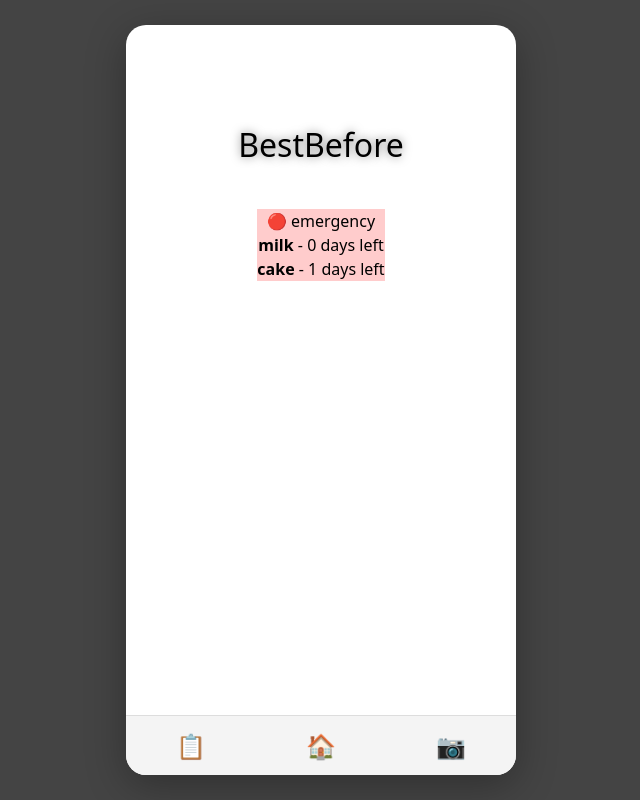
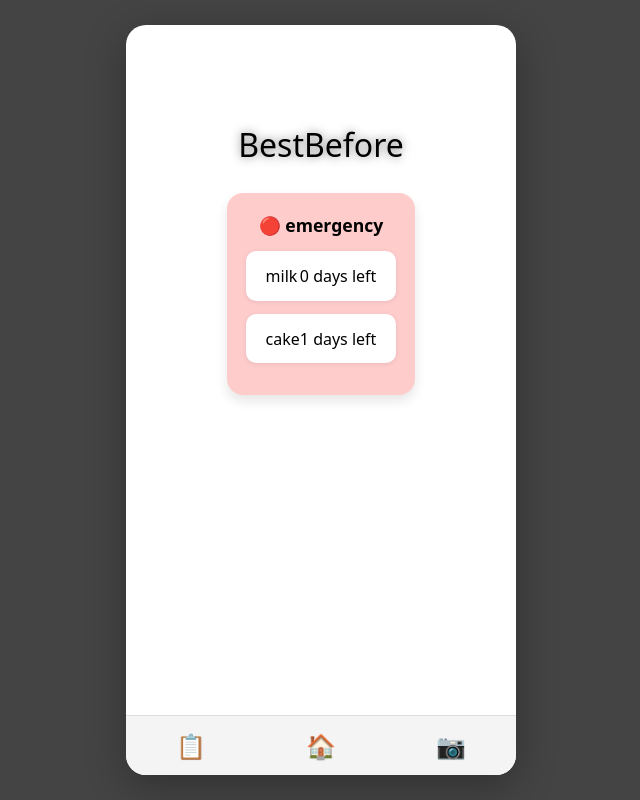
Before and after one commit to dontouchme1/hackiethon_bestbefore, a React (Vite) app in the folder showcase-site/: page / in a window 1280 px wide. Shown: the whole page, without its empty margins (319-959 px from the left). Built offline with nearby package versions, Linux system fonts and the light colour scheme.

Commit message:
fix capturepage and homepage

```diff
--- a/showcase-site/package.json
+++ b/showcase-site/package.json
@@ -20,6 +20,7 @@
     "react-multi-carousel": "^2.8.5",
     "react-router-dom": "^7.4.0",
     "react-swipeable": "^7.0.2",
+    "react-webcam": "^7.2.0",
     "recharts": "^2.12.0"
   },
   "devDependencies": {
--- /dev/null
+++ b/showcase-site/src/pages/CapturePage.css
@@ -0,0 +1,45 @@
+.capture-container {
+    position: relative;
+    width: 100%;
+    height: 100%;
+    background: #000;
+    border-radius: 20px;
+    overflow: hidden;
+  }
+
+  .webcam-view,
+  .preview-image {
+    width: 100%;
+    height: 100%;
+    object-fit: cover;
+  }
+
+  .camera-controls {
+    position: absolute;
+    bottom: 1rem;
+    left: 0;
+    right: 0;
+    display: flex;
+    justify-content: space-between;
+    padding: 0 1.5rem;
+    z-index: 10;
+  }
+
+  .upload-btn {
+    font-size: 1.8rem;
+    background: white;
+    padding: 0.5rem;
+    border-radius: 12px;
+    cursor: pointer;
+  }
+
+  .shutter-btn {
+    font-size: 2rem;
+    background: red;
+    color: white;
+    padding: 0.6rem 1.2rem;
+    border-radius: 50%;
+    border: none;
+    cursor: pointer;
+    box-shadow: 0 0 10px rgba(255, 0, 0, 0.6);
+  }
--- a/showcase-site/src/pages/CapturePage.jsx
+++ b/showcase-site/src/pages/CapturePage.jsx
@@ -1,8 +1,45 @@
+import React, { useRef, useState } from "react";
+import Webcam from "react-webcam";
+import "./CapturePage.css";
+
 export default function CapturePage() {
-    return (
-      <div style={{ padding: "1rem" }}>
-        <h2>📷 拍攝發票</h2>
-        <p>這裡可以拍照或上傳發票圖片</p>
+  const webcamRef = useRef(null);
+  const [capturedImage, setCapturedImage] = useState(null);
+
+  const capture = () => {
+    const imageSrc = webcamRef.current.getScreenshot();
+    setCapturedImage(imageSrc);
+  };
+
+  const handleUpload = (e) => {
+    const file = e.target.files[0];
+    if (file) {
+      const reader = new FileReader();
+      reader.onloadend = () => setCapturedImage(reader.result);
+      reader.readAsDataURL(file);
+    }
+  };
+
+  return (
+    <div className="capture-container">
+      {capturedImage ? (
+        <img src={capturedImage} alt="captured" className="preview-image" />
+      ) : (
+        <Webcam
+          audio={false}
+          ref={webcamRef}
+          screenshotFormat="image/jpeg"
+          className="webcam-view"
+        />
+      )}
+
+      <div className="camera-controls">
+        <label className="upload-btn">
+          📁
+          <input type="file" accept="image/*" onChange={handleUpload} hidden />
+        </label>
+        <button className="shutter-btn" onClick={capture}>📸</button>
       </div>
-    );
-  }
+    </div>
+  );
+}
--- a/showcase-site/src/pages/FoodListSwiper.css
+++ b/showcase-site/src/pages/FoodListSwiper.css
@@ -1,15 +1,30 @@
 .food-group {
-    padding: 1rem;
-    border-radius: 12px;
+    border-radius: 16px;
+    padding: 1.2rem;
+    width: 100%;               /* ✅ 滿版 */
+    max-width: 460px;          /* ✅ 上限變寬 */
+    margin: 0 auto;
+    box-shadow: 0 6px 12px rgba(0, 0, 0, 0.1);
+  }
+
+  .group-title {
+    font-weight: bold;
+    font-size: 1.1rem;
+    margin-bottom: 0.8rem;
+    display: flex;
+    align-items: center;
+    gap: 0.5rem;
+    justify-content: center; /* 讓 🔴 emergency 字置中 */
   }
 
   .food-card {
-    background: rgb(255, 255, 255);
-    margin: 0.5rem auto;
-    padding: 0.75rem 1rem;
-    width: 80%;
-    max-width: 300px;
+    background: white;
     border-radius: 10px;
-    box-shadow: 0 1px 4px rgba(0,0,0,0.1);
-    text-align: left;
+    padding: 0.8rem 1.2rem;
+    margin-bottom: 0.8rem;
+    font-size: 1rem;
+    font-weight: 500;
+    box-shadow: 0 1px 4px rgba(0, 0, 0, 0.1);
+    display: flex;
+    justify-content: space-between;
   }
--- a/showcase-site/src/pages/FoodListSwiper.jsx
+++ b/showcase-site/src/pages/FoodListSwiper.jsx
@@ -1,5 +1,6 @@
 import React, { useState } from "react";
 import { useSwipeable } from "react-swipeable";
+import "./FoodListSwiper.css"; // 確保有這個 CSS 檔案
 
 const mockData = [
   { name: "milk", daysLeft: 0 },
@@ -18,10 +19,11 @@ const groupByDaysLeft = (items) => ({
 
 const FoodListGroup = ({ title, items, color }) => (
   <div className="food-group" style={{ backgroundColor: color }}>
-    <h2>{title}</h2>
+    <div className="group-title">{title}</div>
     {items.map((item, index) => (
       <div key={index} className="food-card">
-        <strong>{item.name}</strong> - {item.daysLeft} days left
+        <span>{item.name}</span>
+        <span>{item.daysLeft} days left</span>
       </div>
     ))}
   </div>
@@ -39,15 +41,13 @@ export default function FoodListSwiper() {
 
   const handlers = useSwipeable({
     onSwipedLeft: () => setActiveIndex((activeIndex + 1) % 3),
-    onSwipedRight: () => setActiveIndex((activeIndex + 2) % 3), // +2 % 3 == -1
+    onSwipedRight: () => setActiveIndex((activeIndex + 2) % 3),
     preventDefaultTouchmoveEvent: true,
-    trackMouse: true, // 滑鼠也可測試
+    trackMouse: true,
   });
 
   return (
-    <div {...handlers}>
-      <div className="swipe-title" style={{ color: "white", marginBottom: "1rem" }}>
-      </div>
+    <div {...handlers} className="swiper-container">
       <FoodListGroup
         title={current.title}
         items={grouped[current.key]}
```
Also changed, not shown: 1 other file (tests, documents, lock files or other folders).
